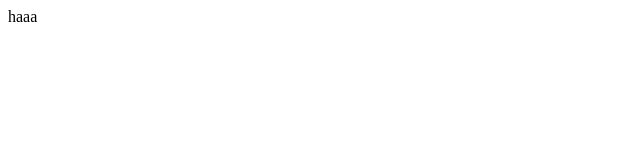
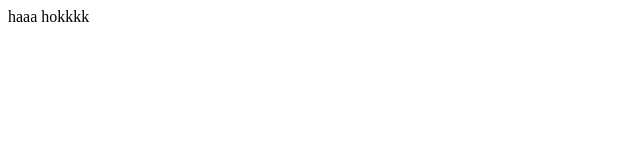
Before and after one commit to SunisaT/git-101, a plain HTML site: page index.html in a window 1280 px wide. Shown: the full height of the page, 0-640 px from the left. Drawn offline with Linux system fonts and the light colour scheme.

Commit message:
Update index.html

```diff
--- a/index.html
+++ b/index.html
@@ -7,5 +7,6 @@
 </head>
 <body>
   haaa
+  hokkkk
 </body>
 </html>
```
